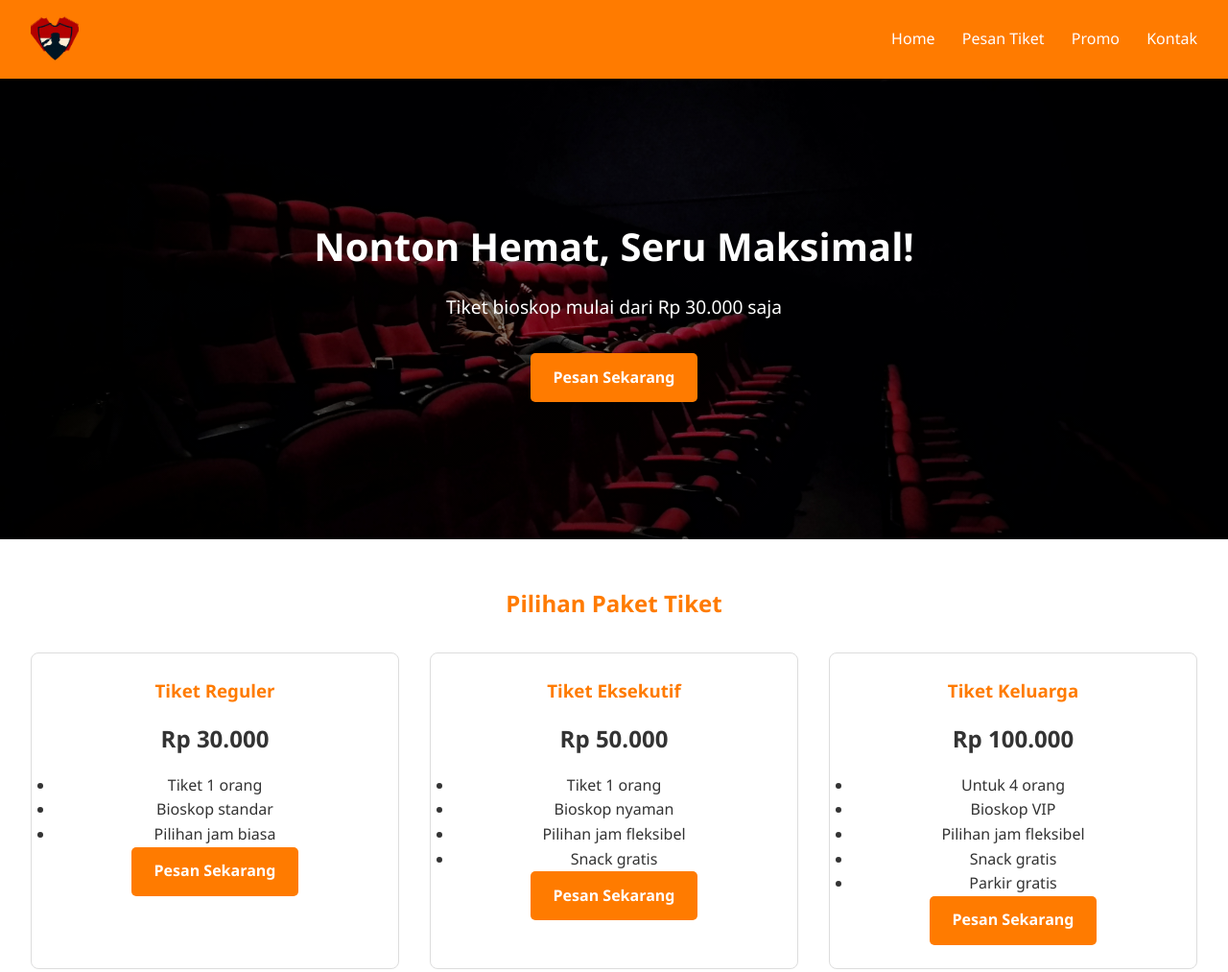
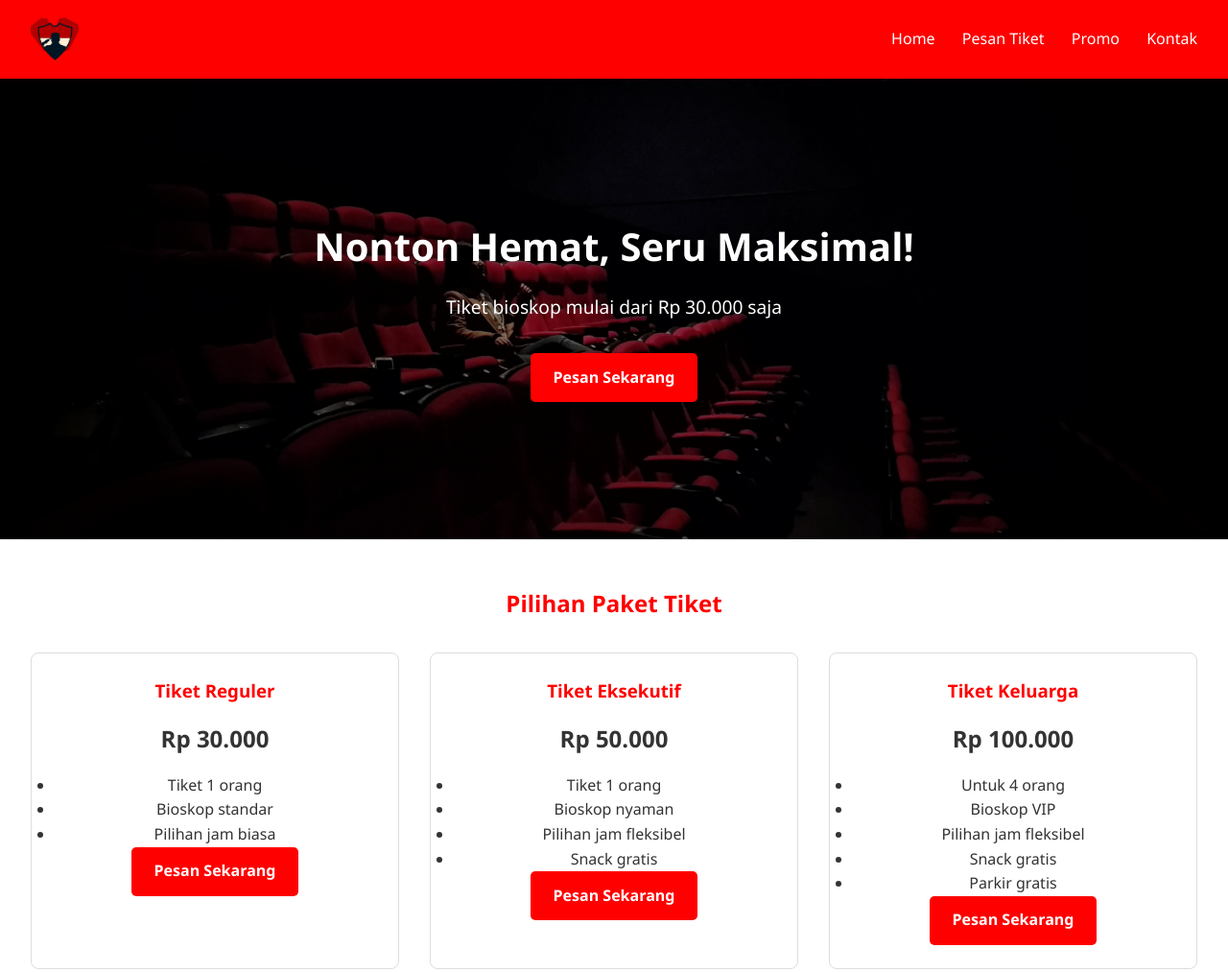
Before and after one commit to darmabagus334/tiket-saya-website, a plain HTML site: page index.html in a window 1280 px wide. Shown: the top 1013 px of the page at 96% size. Drawn offline with Linux system fonts and the light colour scheme.

Commit message:
Initial commit

```diff
--- a/style.css
+++ b/style.css
@@ -16,7 +16,7 @@ header {
     justify-content: space-between;
     align-items: center;
     padding: 1rem 2rem;
-    background-color: #ff7b00;
+    background-color: #ff0000;
     box-shadow: 0 2px 5px rgba(0,0,0,0.1);
 }
 
@@ -58,7 +58,7 @@ nav a:hover {
 
 .cta-button {
     display: inline-block;
-    background-color: #ff7b00;
+    background-color: #ff0000;
     color: white;
     padding: 0.8rem 1.5rem;
     border-radius: 5px;
@@ -68,7 +68,7 @@ nav a:hover {
 }
 
 .cta-button:hover {
-    background-color: #e56d00;
+    background-color: #e60000;
 }
 
 section {
@@ -78,7 +78,7 @@ section {
 section h2 {
     text-align: center;
     margin-bottom: 2rem;
-    color: #ff7b00;
+    color: #ff0000;
 }
 
 .paket-container {
@@ -101,7 +101,7 @@ section h2 {
 }
 
 .paket-card h3 {
-    color: #ff7b00;
+    color: hsl(0, 100%, 50%);
     margin-bottom: 1rem;
 }
 
```
